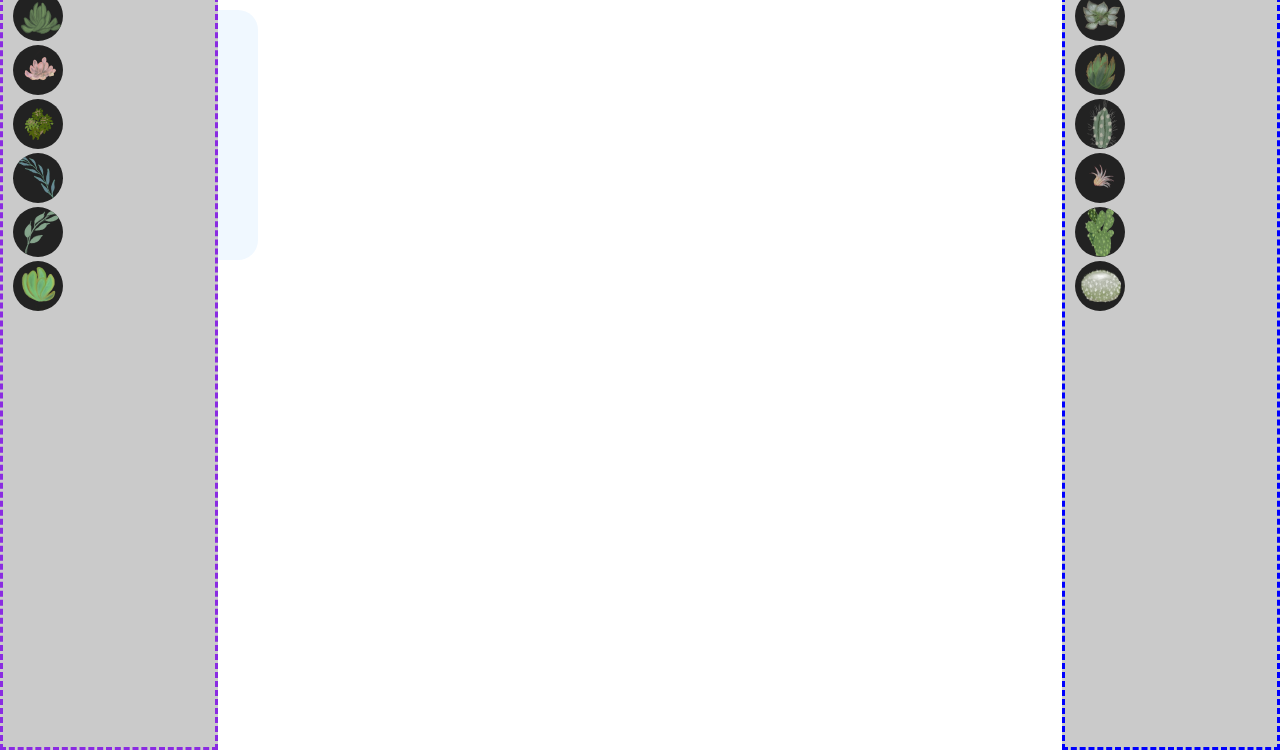
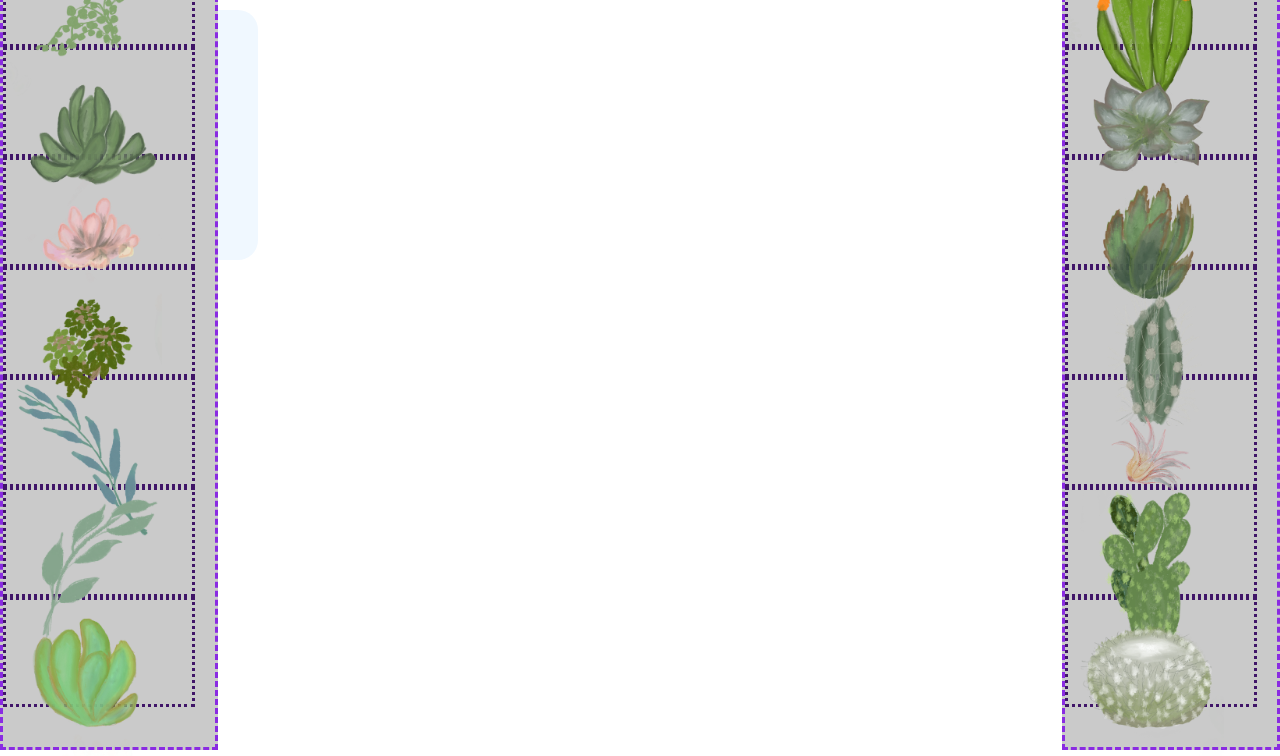
Before and after one commit to GarkarAXO/PW-Terrarium-2023, a plain HTML site: page index.html in a window 1280 px wide. Shown: the part 76-832 px from the top of the page. Drawn offline with Linux system fonts and the light colour scheme.

Commit message:
⭐ holder y plants

```diff
--- a/style.css
+++ b/style.css
@@ -4,9 +4,9 @@ h1{
     border: 3px;
     border-style: dashed;
 }
-#left-container{
+.container{
+    padding: 10px;
     position: absolute;
-    left: 0px;
     top: 0;
     background-color: #cacaca;
     height: 100%;
@@ -14,28 +14,28 @@ h1{
     border: 3px;
     border-style: dashed;
     border-color: blueviolet;
-    padding: 10px;
+}
+#left-container{
+    left: 0px;
 }
 #right-container{
+    right: 0px;
+}
+.plant-holder{
+    position: relative;
+    height: 13%;
+    left: -10px;
+    border: 3px;
+    border-style:dotted;
+    border-color: #401568;
+}
+.plant{
     position: absolute;
-    right: 0px;
-    top: 0;
-    background-color: #cacaca;
-    position: absolute;
-    height: 100%;
-    width: 15%;
-    border: 3px;
-    border-style: dashed;
-    border-color: blue;
-    padding: 10px;
-}
-.plant-holder img{
-    width: 50px;
-    background: #222;
-    border-radius: 50%;
+    max-width: 150%;
+    max-height: 150%;
+    z-index: 2;
 }
 .terrarium{
-    align-items: center;
     border-radius: 20px;
     background: aliceblue;
     width: 250px;
```
